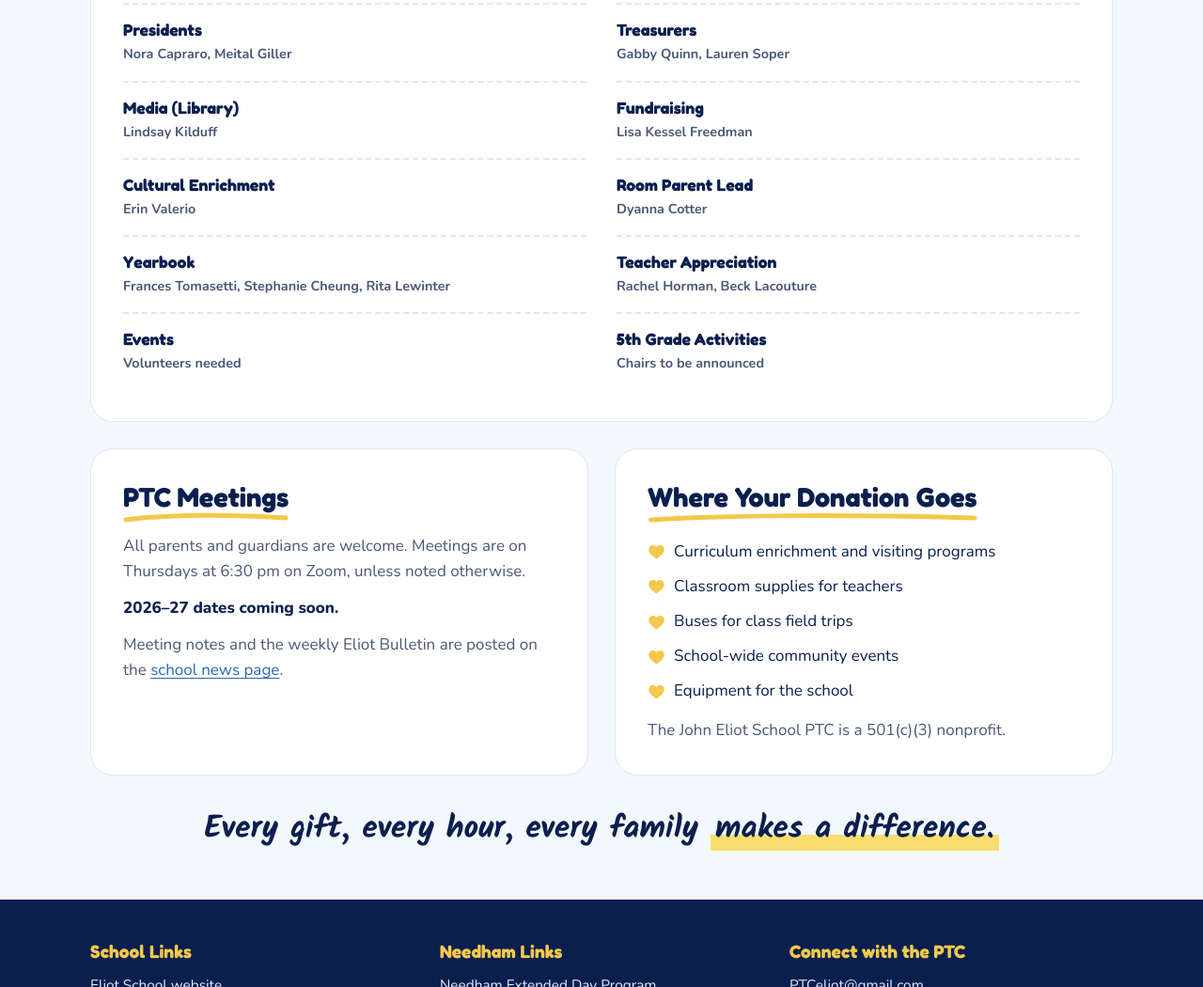
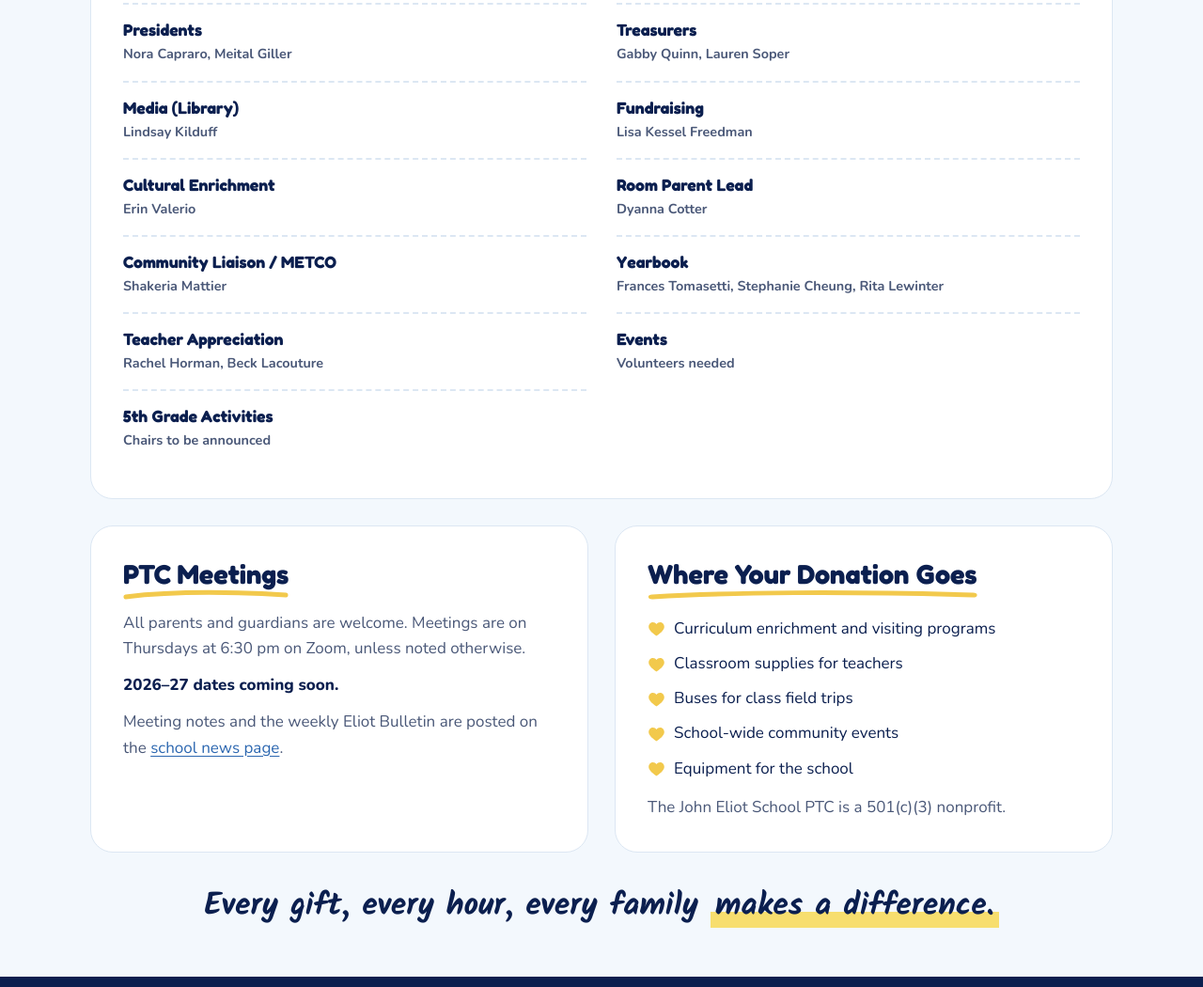
Before and after one commit to Eliot-PTC/website, a plain HTML site: page index.html in a window 1280 px wide. Shown: the part 3229-4279 px from the top of the page at 94% size. Drawn offline with nearby package versions, Linux system fonts and the light colour scheme.

Commit message:
Add Community Liaison / METCO committee (Shakeria Mattier)
Co-Authored-By: Claude Opus 5.5 <noreply@anthropic.com>
Claude-Session: https://claude.ai/code/session_01WgYhNFAsqHzzrHxa3DH9sP

```diff
--- a/index.html
+++ b/index.html
@@ -333,6 +333,7 @@ footer{background:var(--footer);border-top:1px solid rgba(255,255,255,.12);paddi
       <div class="committee"><h3>Fundraising</h3><!-- <p>Run Empower Eliot and other events that pay for school programs.</p> --><p class="chairs">Lisa Kessel Freedman</p></div>
       <div class="committee"><h3>Cultural Enrichment</h3><!-- <p>Bring guest speakers, performers, and hands-on workshops to each grade.</p> --><p class="chairs">Erin Valerio</p></div>
       <div class="committee"><h3>Room Parent Lead</h3><!-- <p>Coordinate room parents, who connect class families and organize classroom celebrations.</p> --><p class="chairs">Dyanna Cotter</p></div>
+      <div class="committee"><h3>Community Liaison / METCO</h3><!-- <p>Connect Eliot with the wider community and help METCO families feel at home at Eliot.</p> --><p class="chairs">Shakeria Mattier</p></div>
       <div class="committee"><h3>Yearbook</h3><!-- <p>Plan, design, and produce the Eliot yearbook.</p> --><p class="chairs">Frances Tomasetti, Stephanie Cheung, Rita Lewinter</p></div>
       <div class="committee"><h3>Teacher Appreciation</h3><!-- <p>Thank our teachers and staff throughout the year.</p> --><p class="chairs">Rachel Horman, Beck Lacouture</p></div>
       <div class="committee"><h3>Events</h3><!-- <p>Plan Movie Night, Trunk or Treat, STEM Festival, the picnic, and more.</p> --><p class="chairs">Volunteers needed</p></div>
```
